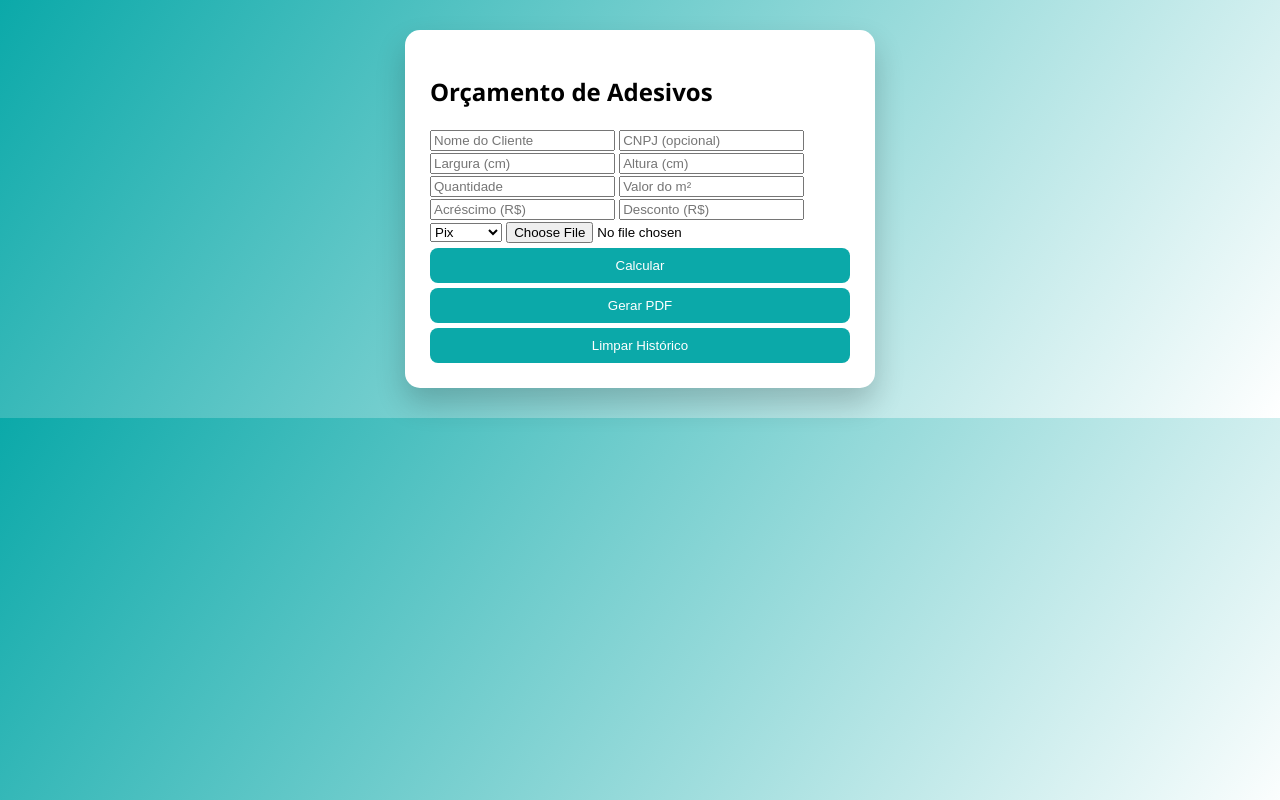
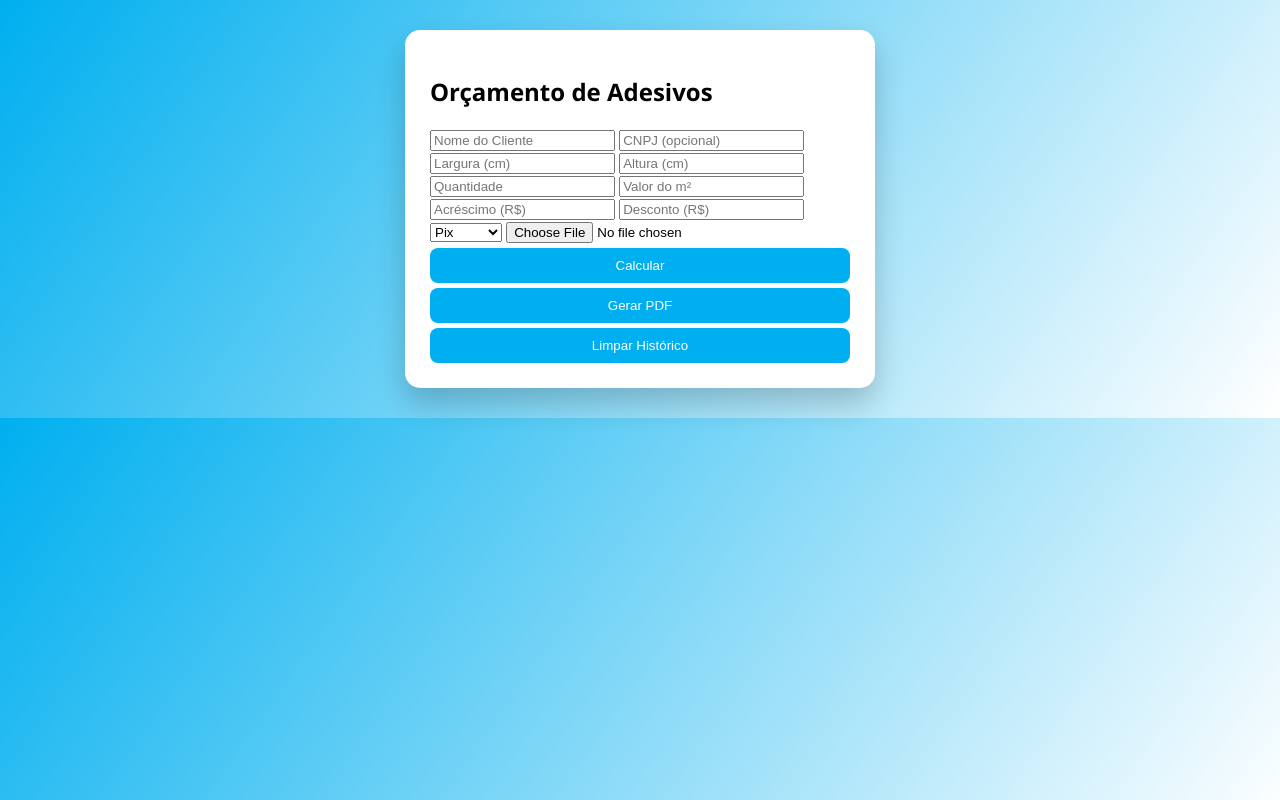
Before and after one commit to myckrock/orcamento-adesivos, a plain HTML site: page index.html in a window 1280 px wide. Drawn offline with nearby package versions, Linux system fonts and the light colour scheme.

Commit message:
Update index.html

```diff
--- a/index.html
+++ b/index.html
@@ -13,7 +13,7 @@
 <style>
 body{
 font-family:'Segoe UI',sans-serif;
-background:linear-gradient(125deg,#0ba9a9,#ffffff);
+background:linear-gradient(125deg,#00AFEF,#ffffff);
 display:flex;
 justify-content:center;
 padding:30px;
@@ -31,15 +31,15 @@ width:100%;
 padding:10px;
 border-radius:8px;
 border:none;
-background:#0ba9a9;
+background:#00AFEF;
 color:white;
 cursor:pointer;
 margin-top:5px;
 }
 .button:hover{
 background:white;
-color:#0ba9a9;
-border:1px solid #0ba9a9;
+color:#00AFEF;
+border:1px solid #00AFEF;
 }
 .hidden{display:none;}
 </style>
```
